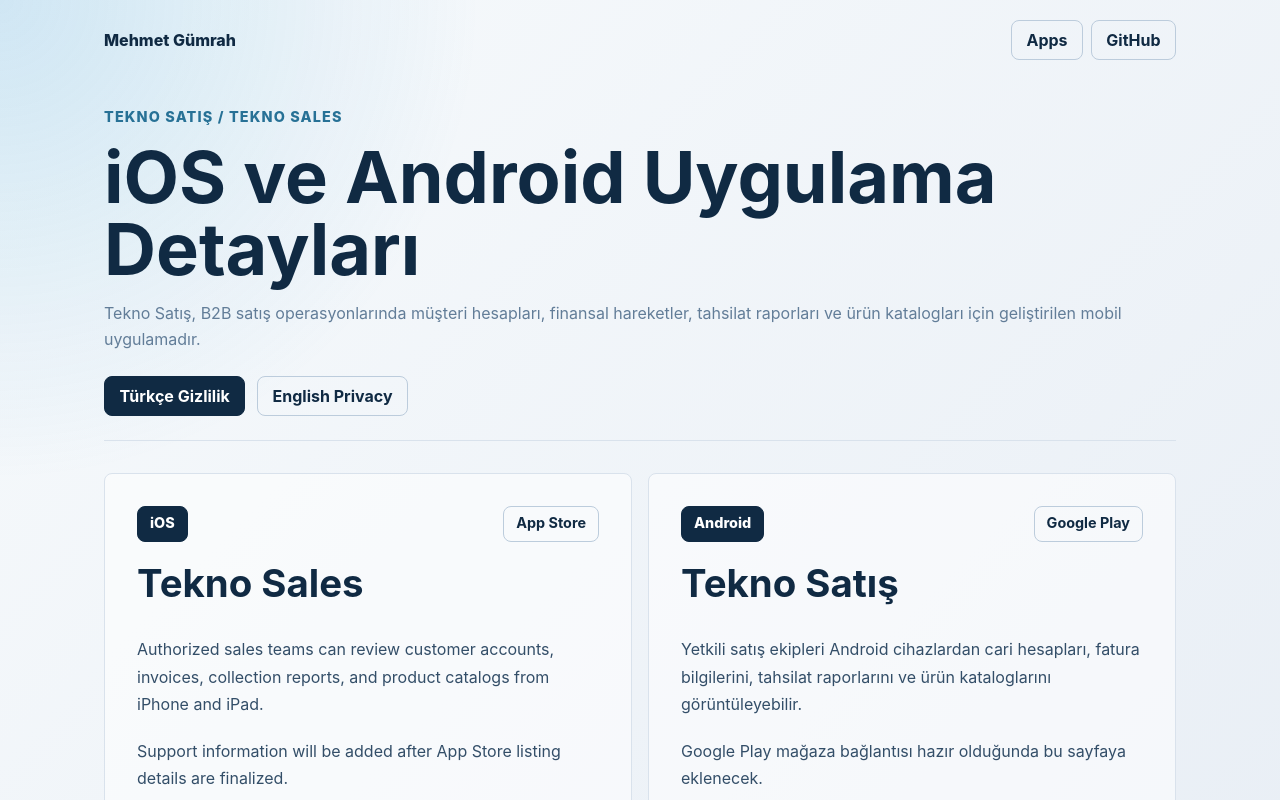
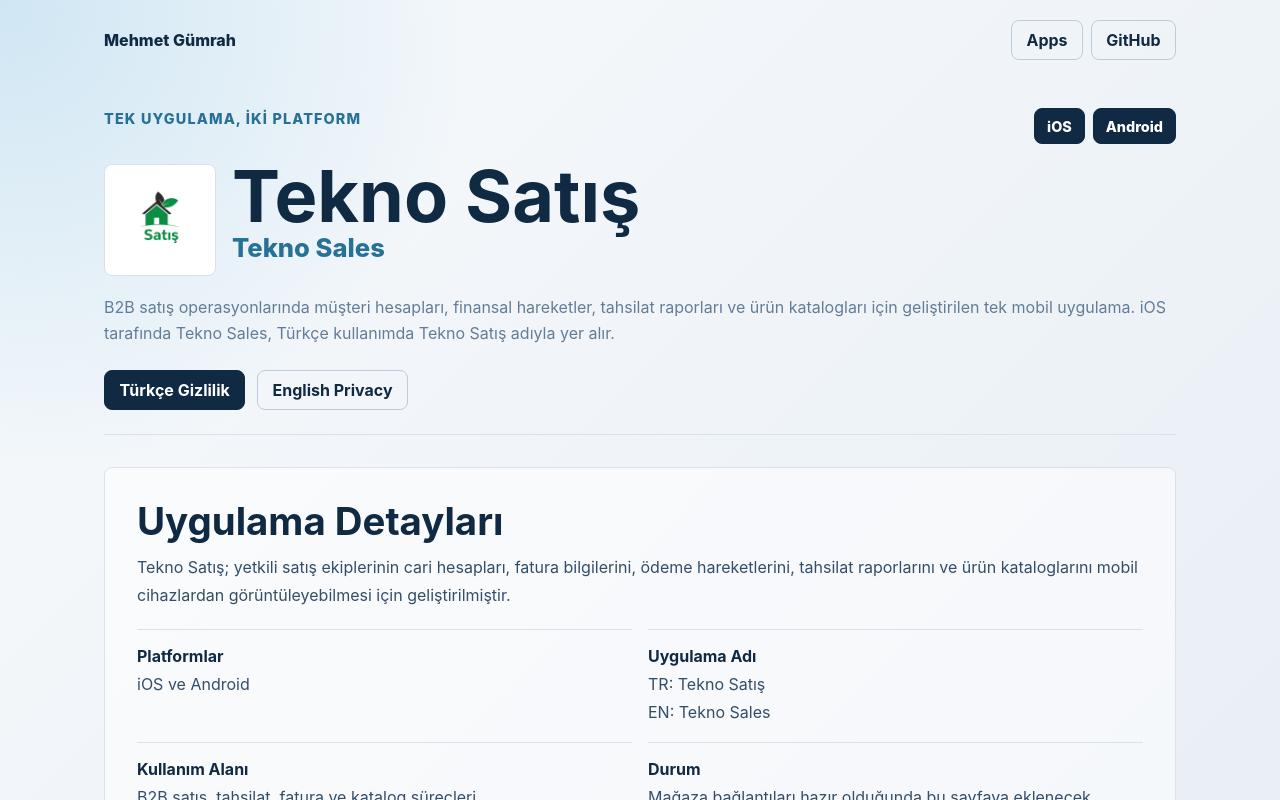
Before and after one commit to MGumrah/mgumrah-site, a Next.js app: page /apps/teknosales in a window 1280 px wide. Shown: the top 800 px of the page. Built offline with nearby package versions, Linux system fonts and the light colour scheme.

Commit message:
Refine Tekno Sales app presentation

```diff
--- a/app/apps/teknosales/page.tsx
+++ b/app/apps/teknosales/page.tsx
@@ -1,37 +1,29 @@
 export const metadata = {
-  title: "Tekno Satış / Tekno Sales",
+  title: "Tekno Satış",
   description: "Tekno Satış iOS ve Android uygulama detayları."
 };
-
-const platforms = [
-  {
-    name: "iOS",
-    title: "Tekno Sales",
-    status: "App Store",
-    description:
-      "Authorized sales teams can review customer accounts, invoices, collection reports, and product catalogs from iPhone and iPad.",
-    privacyHref: "/en/apps/teknosales/privacy/",
-    supportText: "Support information will be added after App Store listing details are finalized."
-  },
-  {
-    name: "Android",
-    title: "Tekno Satış",
-    status: "Google Play",
-    description:
-      "Yetkili satış ekipleri Android cihazlardan cari hesapları, fatura bilgilerini, tahsilat raporlarını ve ürün kataloglarını görüntüleyebilir.",
-    privacyHref: "/tr/apps/teknosales/privacy/",
-    supportText: "Google Play mağaza bağlantısı hazır olduğunda bu sayfaya eklenecek."
-  }
-];
 
 export default function TeknoSalesPage() {
   return (
     <main className="document">
       <header className="document-header">
-        <p className="eyebrow">Tekno Satış / Tekno Sales</p>
-        <h1>iOS ve Android Uygulama Detayları</h1>
+        <div className="app-hero-top">
+          <p className="eyebrow">Tek Uygulama, İki Platform</p>
+          <div className="platform-badges" aria-label="Desteklenen platformlar">
+            <span>iOS</span>
+            <span>Android</span>
+          </div>
+        </div>
+        <div className="app-title-row">
+          <img className="app-icon large" src="/images/teknosales-icon.png" alt="Tekno Satış uygulama logosu" />
+          <div>
+            <h1>Tekno Satış</h1>
+            <p className="app-subtitle">Tekno Sales</p>
+          </div>
+        </div>
         <p className="meta">
-          Tekno Satış, B2B satış operasyonlarında müşteri hesapları, finansal hareketler, tahsilat raporları ve ürün katalogları için geliştirilen mobil uygulamadır.
+          B2B satış operasyonlarında müşteri hesapları, finansal hareketler, tahsilat raporları ve ürün katalogları için geliştirilen tek mobil uygulama.
+          iOS tarafında Tekno Sales, Türkçe kullanımda Tekno Satış adıyla yer alır.
         </p>
         <div className="language-links" aria-label="Gizlilik politikası bağlantıları">
           <a className="button primary" href="/tr/apps/teknosales/privacy/">
@@ -43,23 +35,32 @@
         </div>
       </header>
 
-      <section className="platform-grid" aria-label="Platform detayları">
-        {platforms.map((platform) => (
-          <article className="platform-card" key={platform.name}>
-            <div className="platform-heading">
-              <span>{platform.name}</span>
-              <strong>{platform.status}</strong>
-            </div>
-            <h2>{platform.title}</h2>
-            <p>{platform.description}</p>
-            <p>{platform.supportText}</p>
-            <div className="actions">
-              <a className="button primary" href={platform.privacyHref}>
-                Privacy Policy
-              </a>
-            </div>
-          </article>
-        ))}
+      <section className="app-detail-card" aria-label="Tekno Satış uygulama detayları">
+        <div>
+          <h2>Uygulama Detayları</h2>
+          <p>
+            Tekno Satış; yetkili satış ekiplerinin cari hesapları, fatura bilgilerini, ödeme hareketlerini, tahsilat raporlarını ve ürün kataloglarını
+            mobil cihazlardan görüntüleyebilmesi için geliştirilmiştir.
+          </p>
+        </div>
+        <div className="feature-grid">
+          <div>
+            <strong>Platformlar</strong>
+            <p>iOS ve Android</p>
+          </div>
+          <div>
+            <strong>Uygulama Adı</strong>
+            <p>TR: Tekno Satış<br />EN: Tekno Sales</p>
+          </div>
+          <div>
+            <strong>Kullanım Alanı</strong>
+            <p>B2B satış, tahsilat, fatura ve katalog süreçleri</p>
+          </div>
+          <div>
+            <strong>Durum</strong>
+            <p>Mağaza bağlantıları hazır olduğunda bu sayfaya eklenecek.</p>
+          </div>
+        </div>
       </section>
     </main>
   );
--- a/app/en/apps/teknosales/privacy/page.tsx
+++ b/app/en/apps/teknosales/privacy/page.tsx
@@ -1,5 +1,5 @@
 export const metadata = {
-  title: "TeknoSales Privacy Policy",
+  title: "Tekno Sales Privacy Policy",
   description: "Privacy policy for the TeknoSales iOS and Android mobile applications."
 };
 
@@ -7,7 +7,7 @@
   return (
     <main className="document">
       <header className="document-header">
-        <p className="eyebrow">TeknoSales</p>
+        <p className="eyebrow">Tekno Sales</p>
         <h1>Privacy Policy</h1>
         <p className="meta">
           Applies to the Tekno Satış B2B mobile application. The iOS and Android versions follow the same data processing principles.
--- a/app/globals.css
+++ b/app/globals.css
@@ -198,7 +198,8 @@
 }
 
 .app-card,
-.platform-card {
+.platform-card,
+.app-detail-card {
   background: rgba(255, 255, 255, 0.56);
   border: 1px solid #d9e2ec;
   border-radius: 8px;
@@ -210,7 +211,8 @@
 }
 
 .app-card h2,
-.platform-card h2 {
+.platform-card h2,
+.app-detail-card h2 {
   color: #102a43;
   font-size: clamp(1.6rem, 3vw, 2.4rem);
   letter-spacing: 0;
@@ -219,10 +221,67 @@
 }
 
 .app-card p,
-.platform-card p {
+.platform-card p,
+.app-detail-card p {
   color: #334e68;
   line-height: 1.7;
   margin: 0;
+}
+
+.app-card-top,
+.app-hero-top,
+.app-title-row {
+  align-items: center;
+  display: flex;
+  gap: 1rem;
+  justify-content: space-between;
+}
+
+.app-title-row {
+  justify-content: flex-start;
+  margin-top: 1rem;
+}
+
+.app-icon {
+  background: #ffffff;
+  border: 1px solid #d9e2ec;
+  border-radius: 8px;
+  height: 4.25rem;
+  object-fit: contain;
+  padding: 0.3rem;
+  width: 4.25rem;
+}
+
+.app-icon.large {
+  height: clamp(4.5rem, 12vw, 7rem);
+  width: clamp(4.5rem, 12vw, 7rem);
+}
+
+.app-subtitle {
+  color: #277196;
+  font-size: clamp(1.1rem, 2.6vw, 1.6rem);
+  font-weight: 800;
+  margin: 0 0 1rem;
+}
+
+.platform-badges {
+  display: flex;
+  flex-wrap: wrap;
+  gap: 0.5rem;
+  justify-content: flex-end;
+}
+
+.platform-badges span {
+  align-items: center;
+  background: #102a43;
+  border: 1px solid #102a43;
+  border-radius: 8px;
+  color: #ffffff;
+  display: inline-flex;
+  font-size: 0.9rem;
+  font-weight: 800;
+  min-height: 2.25rem;
+  padding: 0.45rem 0.75rem;
 }
 
 .platform-heading {
@@ -248,6 +307,23 @@
   border-color: #102a43;
   color: #ffffff;
   font-weight: 800;
+}
+
+.feature-grid {
+  display: grid;
+  gap: 1rem;
+  grid-template-columns: repeat(2, minmax(0, 1fr));
+}
+
+.feature-grid div {
+  border-top: 1px solid #d9e2ec;
+  padding-top: 1rem;
+}
+
+.feature-grid strong {
+  color: #102a43;
+  display: block;
+  margin-bottom: 0.35rem;
 }
 
 @media (max-width: 640px) {
@@ -284,4 +360,19 @@
     align-items: flex-start;
     flex-direction: column;
   }
+
+  .app-card-top,
+  .app-hero-top,
+  .app-title-row {
+    align-items: flex-start;
+    flex-direction: column;
+  }
+
+  .platform-badges {
+    justify-content: flex-start;
+  }
+
+  .feature-grid {
+    grid-template-columns: 1fr;
+  }
 }
--- a/app/tr/apps/teknosales/privacy/page.tsx
+++ b/app/tr/apps/teknosales/privacy/page.tsx
@@ -1,5 +1,5 @@
 export const metadata = {
-  title: "TeknoSales Gizlilik Politikası",
+  title: "Tekno Satış Gizlilik Politikası",
   description: "TeknoSales iOS ve Android mobil uygulamaları için gizlilik politikası."
 };
 
@@ -7,7 +7,7 @@
   return (
     <main className="document">
       <header className="document-header">
-        <p className="eyebrow">TeknoSales</p>
+        <p className="eyebrow">Tekno Satış</p>
         <h1>Gizlilik Politikası</h1>
         <p className="meta">
           Tekno Satış B2B mobil uygulaması için geçerlidir. iOS ve Android sürümleri aynı veri işleme prensiplerini kullanır.
```
Also changed, not shown: app/apps/page.tsx (+10 -2 lines), public/images/teknosales-icon.png (added).
